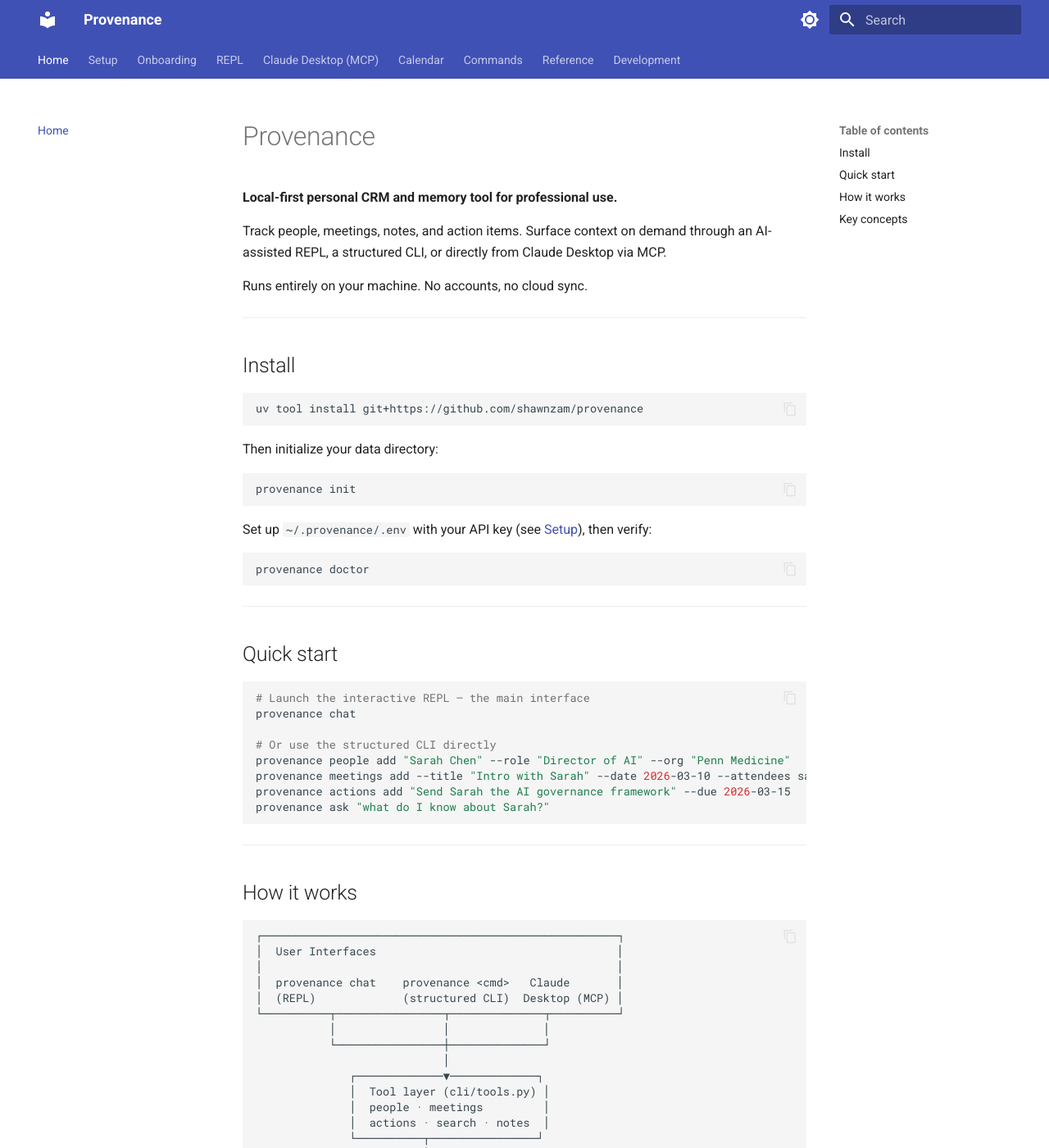
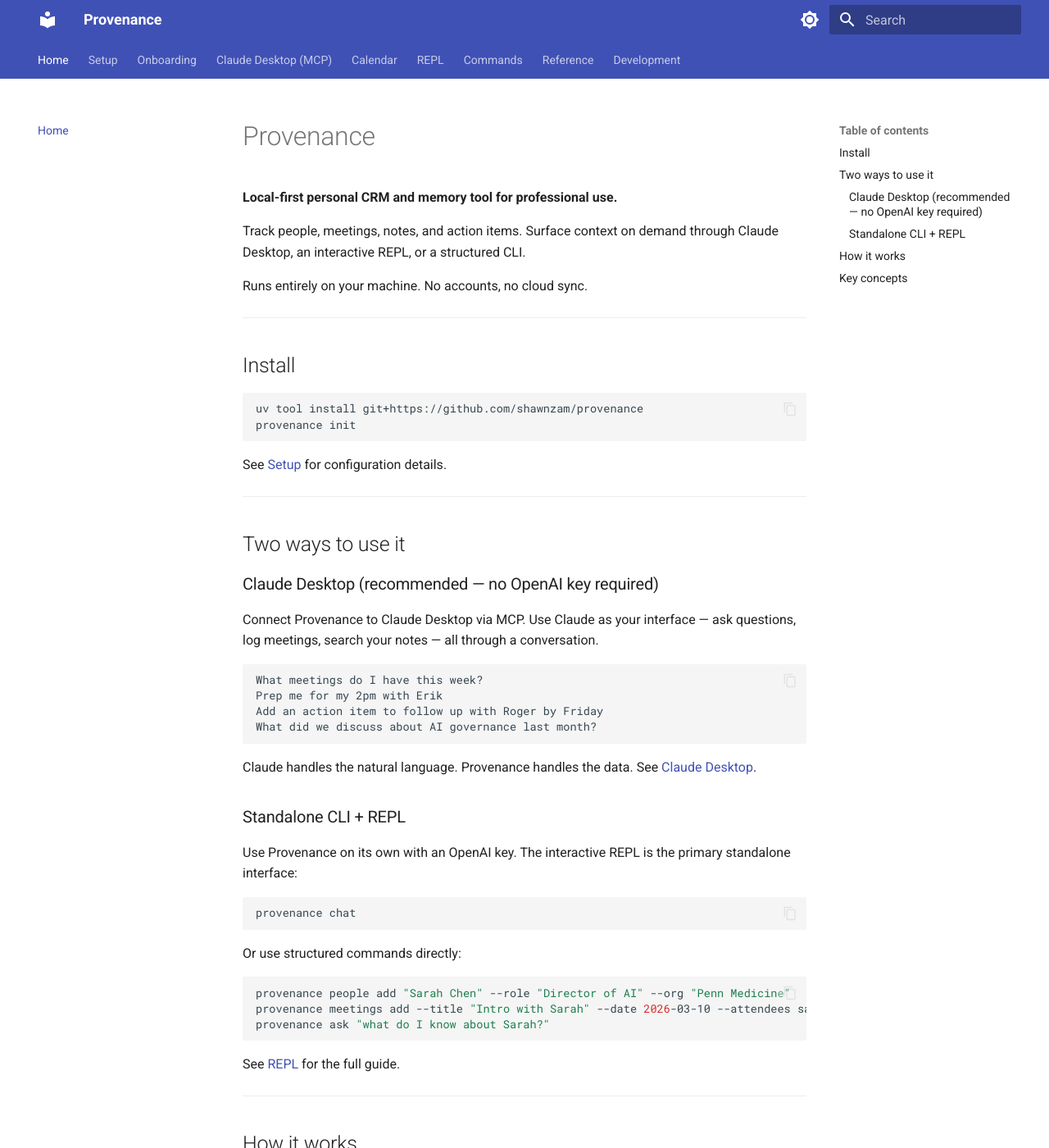
Before and after one commit to shawnzam/provenance, an MkDocs documentation site: the page built from docs/index.md, in a window 1280 px wide and 1400 px high. Shown: the whole window at 82% size. Built offline with MkDocs 1.6.1 and Material for MkDocs 9.7.7, drawn with Linux system fonts in a browser that asks for light colours; some of the changed text lies outside the part shown.

Commit message:
Elevate Claude Desktop MCP path, demote OpenAI requirement
- README: add Claude Desktop quick start section with config JSON
- README/index: reorder messaging to lead with MCP (no OpenAI needed)
- setup.md: mark OpenAI as optional, Claude Desktop listed first
- mkdocs.yml: move Claude Desktop above REPL in nav

Co-Authored-By: Claude Sonnet 4.6 <noreply@anthropic.com>

````diff
--- a/docs/index.md
+++ b/docs/index.md
@@ -2,7 +2,7 @@
 
 **Local-first personal CRM and memory tool for professional use.**
 
-Track people, meetings, notes, and action items. Surface context on demand through an AI-assisted REPL, a structured CLI, or directly from Claude Desktop via MCP.
+Track people, meetings, notes, and action items. Surface context on demand through Claude Desktop, an interactive REPL, or a structured CLI.
 
 Runs entirely on your machine. No accounts, no cloud sync.
 
@@ -12,34 +12,45 @@ Runs entirely on your machine. No accounts, no cloud sync.
 
 ```bash
 uv tool install git+https://github.com/shawnzam/provenance
-```
-
-Then initialize your data directory:
-
-```bash
 provenance init
 ```
 
-Set up `~/.provenance/.env` with your API key (see [Setup](setup.md)), then verify:
-
-```bash
-provenance doctor
-```
+See [Setup](setup.md) for configuration details.
 
 ---
 
-## Quick start
+## Two ways to use it
+
+### Claude Desktop (recommended — no OpenAI key required)
+
+Connect Provenance to Claude Desktop via MCP. Use Claude as your interface — ask questions, log meetings, search your notes — all through a conversation.
+
+```
+What meetings do I have this week?
+Prep me for my 2pm with Erik
+Add an action item to follow up with Roger by Friday
+What did we discuss about AI governance last month?
+```
+
+Claude handles the natural language. Provenance handles the data. See [Claude Desktop](mcp.md).
+
+### Standalone CLI + REPL
+
+Use Provenance on its own with an OpenAI key. The interactive REPL is the primary standalone interface:
 
 ```bash
-# Launch the interactive REPL — the main interface
 provenance chat
+```
 
-# Or use the structured CLI directly
+Or use structured commands directly:
+
+```bash
 provenance people add "Sarah Chen" --role "Director of AI" --org "Penn Medicine"
 provenance meetings add --title "Intro with Sarah" --date 2026-03-10 --attendees sarah-chen
-provenance actions add "Send Sarah the AI governance framework" --due 2026-03-15
 provenance ask "what do I know about Sarah?"
 ```
+
+See [REPL](repl.md) for the full guide.
 
 ---
 
@@ -49,8 +60,8 @@ provenance ask "what do I know about Sarah?"
 ┌─────────────────────────────────────────────────────┐
 │  User Interfaces                                    │
 │                                                     │
-│  provenance chat    provenance <cmd>   Claude       │
-│  (REPL)             (structured CLI)  Desktop (MCP) │
+│  Claude Desktop (MCP)   provenance chat   CLI cmds  │
+│  ← no OpenAI needed     ← needs OpenAI             │
 └──────────┬────────────────┬──────────────┬──────────┘
            │                │              │
            └────────────────┼──────────────┘
@@ -79,8 +90,8 @@ All data lives in `~/.provenance/`. The code repo contains no personal data.
 
 **Piping** — every command has `--json` output. Chain with `|` and feed into `provenance ai` for on-demand synthesis.
 
-**REPL** — the primary interface. Type questions naturally, use prefix shorthands (`@name`, `#meeting`, `+action`), or issue slash commands (`/recap`, `/focus`). See [REPL](repl.md).
+**MCP** — Provenance exposes all tools to Claude Desktop over stdio. No network, no auth, no OpenAI key needed. See [Claude Desktop](mcp.md).
 
-**MCP** — Provenance exposes all tools to Claude Desktop over stdio. No network, no auth. See [Claude Desktop](mcp.md).
+**REPL** — standalone interactive interface powered by OpenAI. Type questions naturally, use prefix shorthands (`@name`, `#meeting`, `+action`), or issue slash commands (`/recap`, `/focus`). See [REPL](repl.md).
 
 **`--check-text` / `-ct`** — proofread any free-text argument before it's saved: `provenance -ct people add "Tom Sevr" --context "Met hom last week"`.
--- a/mkdocs.yml
+++ b/mkdocs.yml
@@ -40,9 +40,9 @@ nav:
   - Home: index.md
   - Setup: setup.md
   - Onboarding: onboarding.md
-  - REPL: repl.md
   - Claude Desktop (MCP): mcp.md
   - Calendar: calendar.md
+  - REPL: repl.md
   - Commands:
     - People: commands/people.md
     - Meetings: commands/meetings.md
````
Also changed, not shown: README.md (+45 -5 lines), docs/setup.md (+10 -15 lines).
